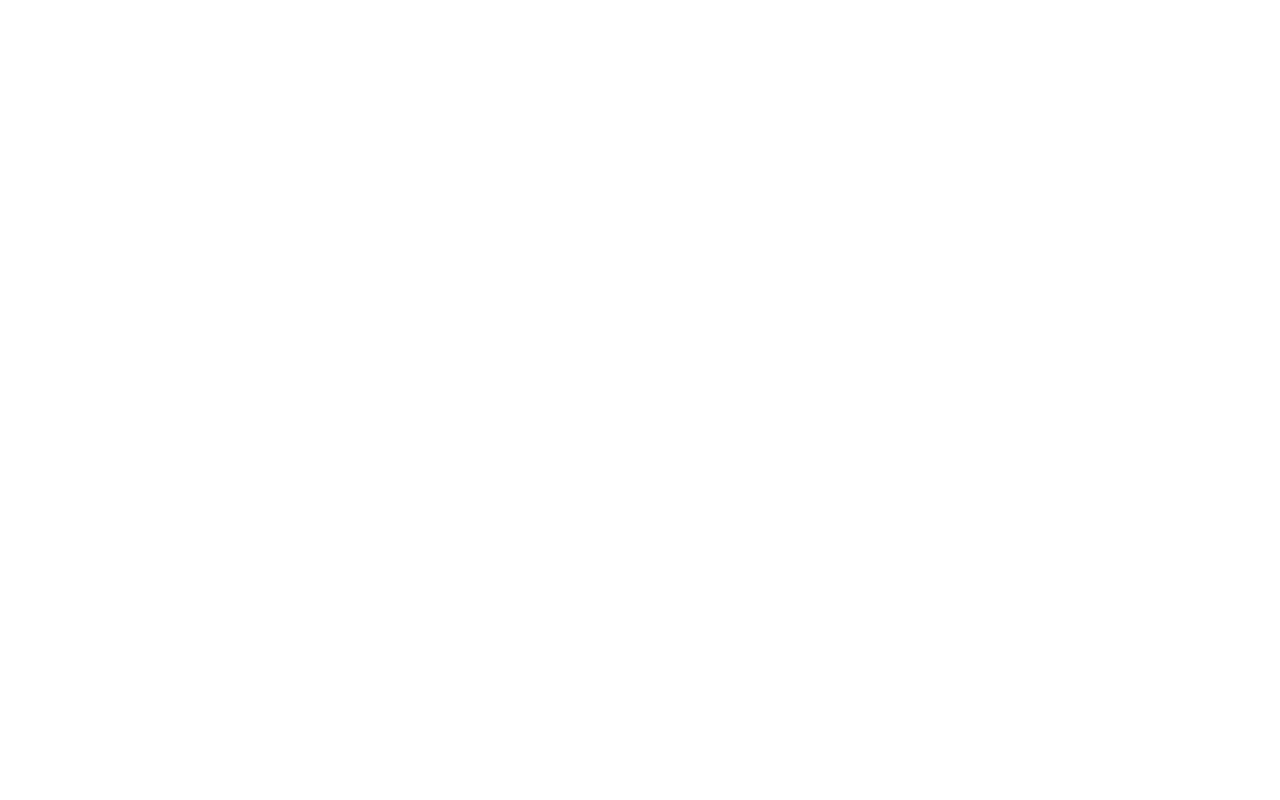
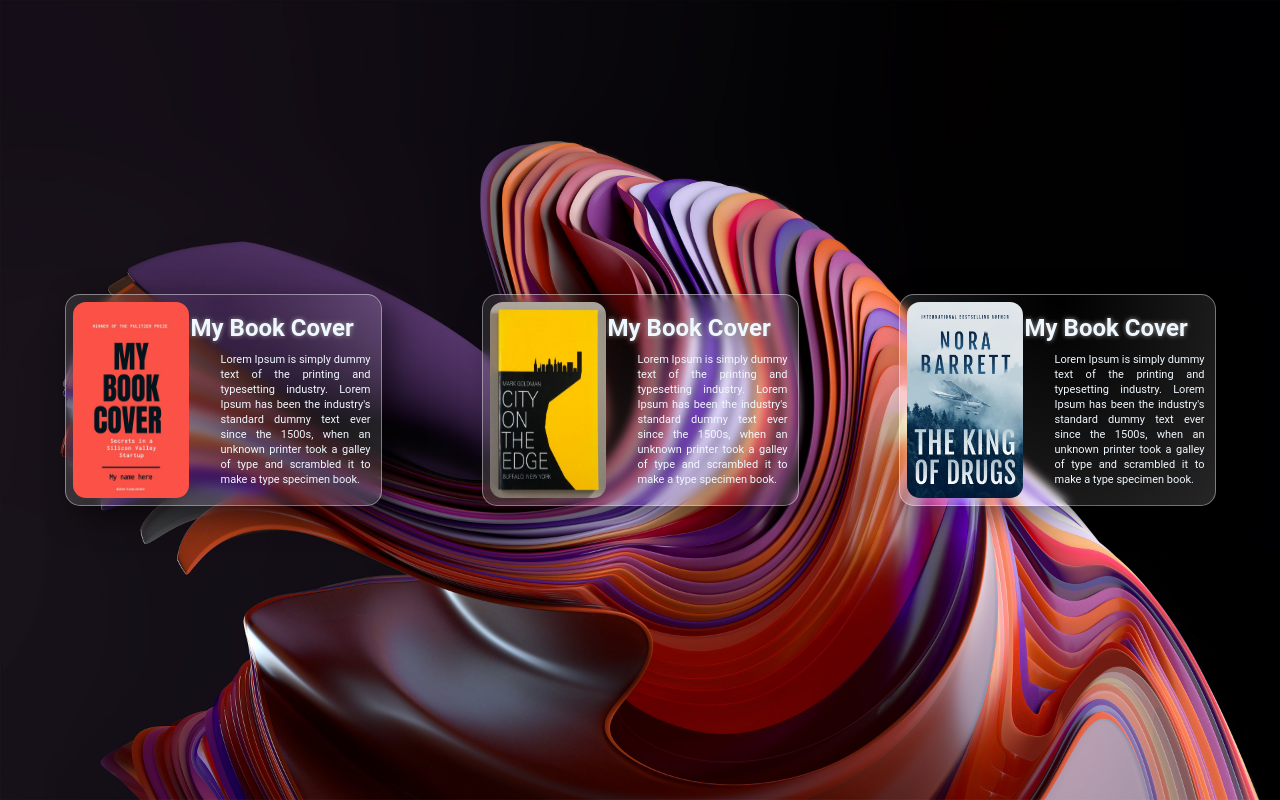
Before and after one commit to projectcommittee/virtual-library, a plain HTML site: page index.html in a window 1280 px wide. Drawn offline with Linux system fonts and the light colour scheme.

Commit message:
Book html & css updated
Added 3 card + their css

```diff
--- a/css/books.css
+++ b/css/books.css
@@ -0,0 +1,85 @@
+*{
+  margin: 0;
+  padding: 0;
+  font-family: 'Roboto', sans-serif;
+}
+
+html {
+  scroll-behavior: smooth;
+}
+
+body
+{
+  height: 100vh;
+  background-image: url("./bg1.jpg");
+  background-image: center;
+  background-size: cover;
+  display: flex;
+  justify-content: center;
+  align-items: center;
+}
+
+.card1, .card2, .card3
+{
+  height: 200px;
+  width: 300px;
+  border: 1px solid rgba(255, 255, 255, 0.4);
+  border-radius: 15px;
+  backdrop-filter: blur(5px);
+  background: radial-gradient(at 50% 0%, rgba(0, 0, 0, 0), rgba( 255, 255, 255, 0.15));
+  box-shadow: 10px 10px 30px rgba(0, 0, 0, 0.5);
+  transition: all 0.4s;
+  align-items: center;
+  justify-content: center;
+  display: flex;
+  flex-direction: row;
+  text-align: justify;
+  margin: 50px 50px 50px 50px;
+  padding: 5px 10px 5px 5px;
+
+}
+
+.card1:hover, .card2:hover, .card3:hover
+{
+  transform: scale(1.05);
+  backdrop-filter: blur(15px);
+  background: radial-gradient(at 50% 0%, rgba(0, 0, 0, 0), rgba( 255, 255, 255, 0.15));
+  box-shadow: 10px 10px 30px rgba(0, 0, 0, 0.7);
+}
+
+.card1 img, .card2 img, .card3 img
+{
+  width: 40%;
+  height: 100%;
+  padding: 2px 2px 2px 2px;
+  box-sizing: border-box;
+  cursor: pointer;
+  border-radius: 15px;
+}
+
+.card1:hover img, .card2:hover img, .card3:hover img
+{
+  transform: translate(-20px, -40px) rotate(-25deg) scale(1.2);
+}
+
+.card_row1
+{
+  display: flex;
+  justify-content: space-around;
+  text-align: center;
+  position: relative;
+}
+
+p{
+  color: aliceblue;
+  font-size: 11px;
+  line-height: 15px;
+  margin-left: 30px;
+  margin-top: 10px;
+}
+
+h5{
+  color: aliceblue;
+  text-shadow: 0 0 5px #999;
+  font-size: 24px;
+}
--- a/index.html
+++ b/index.html
@@ -19,6 +19,29 @@
     </div>
 
     <div class="books">
+        <div class = "card_row1">
+            <div class="card1">
+                <img src = book1.jpg>
+                <div class="cont1">
+                    <h5>My Book Cover</h5>
+                    <p>Lorem Ipsum is simply dummy text of the printing and typesetting industry. Lorem Ipsum has been the industry's standard dummy text ever since the 1500s, when an unknown printer took a galley of type and scrambled it to make a type specimen book.</p>
+                </div>
+            </div>
+            <div class="card2">
+                <img src = book2.jpg>
+                <div class="cont2">
+                    <h5>My Book Cover</h5>
+                    <p>Lorem Ipsum is simply dummy text of the printing and typesetting industry. Lorem Ipsum has been the industry's standard dummy text ever since the 1500s, when an unknown printer took a galley of type and scrambled it to make a type specimen book.</p>
+                </div>
+            </div>
+            <div class="card3">
+                <img src = book3.jpg>
+                <div class="cont3">
+                    <h5>My Book Cover</h5>
+                    <p>Lorem Ipsum is simply dummy text of the printing and typesetting industry. Lorem Ipsum has been the industry's standard dummy text ever since the 1500s, when an unknown printer took a galley of type and scrambled it to make a type specimen book.</p>
+                </div>
+            </div>
+        </div>
     </div>
 
     <div class="footer">
```
Also changed, not shown: bg1.jpg (added), book1.jpg (added), book2.jpg (added), book3.jpg (added), book4.jpg (added), book5.jpg (added), book6.jpg (added), book7.jpg (added), book8.jpg (added), book9.jpg (added), css/bg1.jpg (added).
